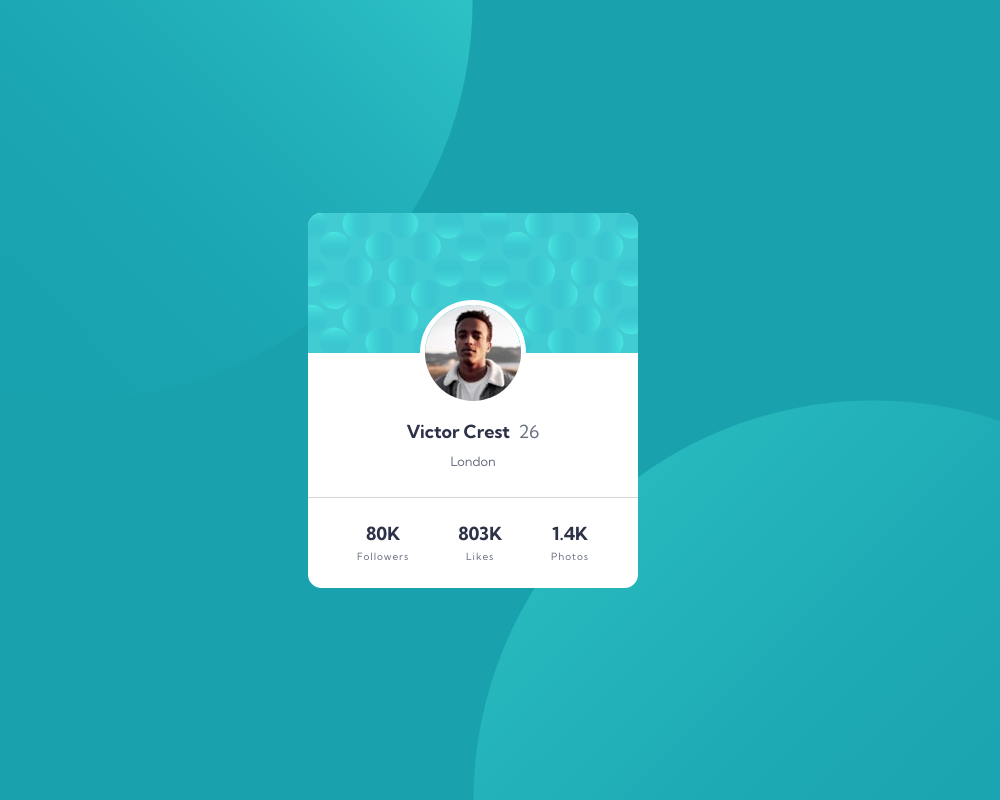
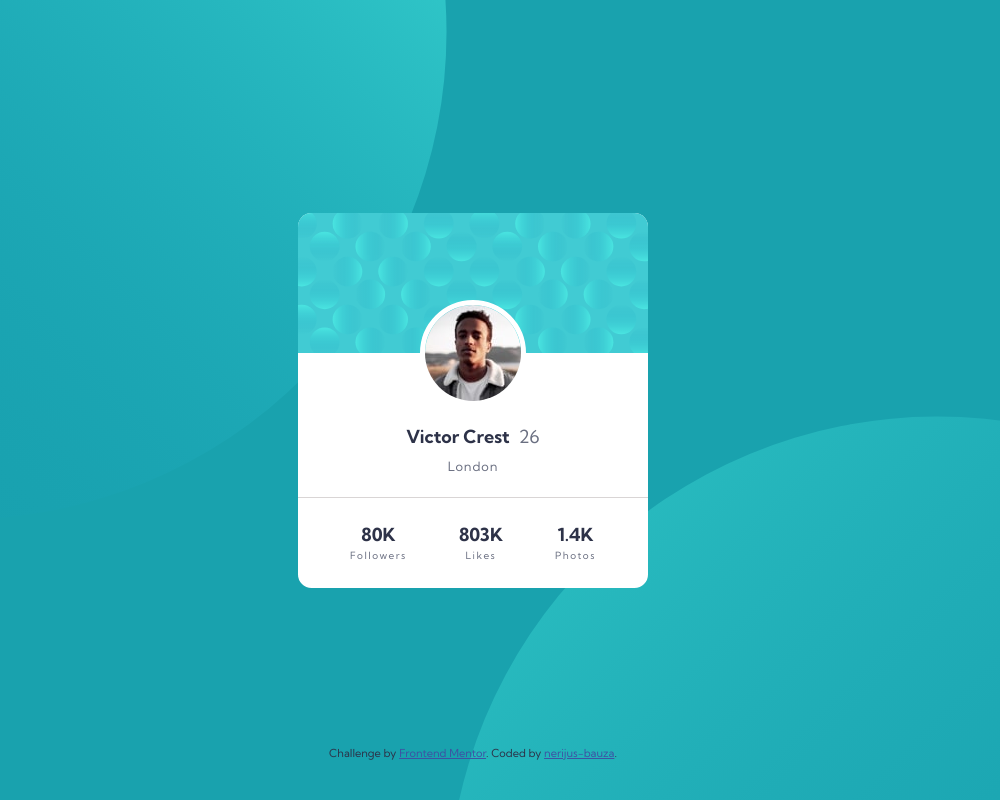
Before and after one commit to nerijus-bauza/fm-challenges-new_profile-card-component, a plain HTML site: page index.html in a window 1280 px wide. Shown: the whole page, without its empty margins (167-1167 px from the left). Drawn offline with Linux system fonts and the light colour scheme.

Commit message:
Final html and css

```diff
--- a/index.html
+++ b/index.html
@@ -13,17 +13,17 @@
 </head>
 <body>
   <div class="container">
-    <img src="./images/bg-pattern-top.svg" alt="" class="bg-top">
-    <img src="./images/bg-pattern-bottom.svg" alt="" class="bg-bottom">
+    <div class="card">
 
-    <div class="card">
       <header class="card__header">
         <img src="./images/image-victor.jpg" alt="profile picture" class="card__header-profile-img">
       </header>
+
       <main class="card__main">
         <div class="card__main-name">Victor Crest <span class="card__main-age">26</span></div>
         <div class="card__main-address">London</div>
       </main>
+
       <footer class="card__footer">
         <div class="card__footer-part">
           <div class="card__footer-number">80K</div>
@@ -38,13 +38,13 @@
           <div class="card__footer-text">Photos</div>
         </div>
       </footer>
+
     </div>
   </div>
 
-
   <div class="attribution">
     Challenge by <a href="https://www.frontendmentor.io?ref=challenge" target="_blank">Frontend Mentor</a>.
-    Coded by <a href="#">Your Name Here</a>.
+    Coded by <a href="https://github.com/nerijus-bauza" target="_blank">nerijus-bauza</a>.
   </div>
 </body>
 </html>
--- a/style.css
+++ b/style.css
@@ -1,3 +1,4 @@
+/* reset */
 *,
 *::before,
 *::after {
@@ -5,24 +6,26 @@
   margin: 0;
   padding: 0;
 }
+/* color variables */
 :root {
   --bg-main: hsl(185, 75%, 39%);
   --font-main: hsl(229, 23%, 23%);
   --font-secondary: hsl(227, 10%, 46%);
   --border: hsla(0, 5%, 48%, 0.3);
 }
+
 body {
   font-family: 'Kumbh Sans', sans-serif;
   font-size: 1.125rem;
   font-weight: 700;
   color: var(--font-main);
   background-color: var(--bg-main);
+  background-image: url('./images/bg-pattern-top.svg'), url('./images/bg-pattern-bottom.svg');
+  background-repeat: no-repeat, no-repeat;
+  background-position: right 45vw bottom 60vh, left 45vw top 54vh;
+  background-size: 600px, 600px;
 }
-.flex-centered {
-  display: flex;
-  justify-content: center;
-  align-items: center;
-}
+
 .container {
   height: 100vh;
   width: 100vw;
@@ -30,36 +33,19 @@ body {
   justify-content: center;
   align-items: center;
   position: relative;
-  overflow: hidden;
 }
 
-.bg-top {
-  width: 100vh;
-  position: absolute;
-  top: -50vh;
-  right: 50%;
-}
-.bg-bottom {
-  width: 100vh;
-  position: absolute;
-  bottom: -50vh;
-  left: 50%;
-}
-
-
 .card {
-  width: 330px;
-  /* height: 375px; */
+  width: 325px;
   background-color: white;
   border-radius: 0.75em;
   display: flex;
-  justify-content: center;
   align-items: center;
   flex-direction: column;
-  justify-content: flex-start;
   overflow: hidden;
   z-index: 1;
 }
+
 .card__header {
   width: 100%;
   height: 140px;
@@ -85,17 +71,18 @@ body {
   border-bottom: 1px solid var(--border);
 }
 .card__main-name {
-  padding: 40px 0 10px 0;
+  padding: 50px 0 10px 0;
 }
 .card__main-age {
   font-weight: 400;
   color: var(--font-secondary);
-  padding-left: 0.25em;
+  padding-left: 5px;
 }
 .card__main-address {
   color: var(--font-secondary);
   font-weight: 400;
   font-size: 0.8rem;
+  letter-spacing: 0.07em;
 }
 
 .card__footer {
@@ -110,10 +97,26 @@ body {
   color: var(--font-secondary);
   font-size: 0.555em;
   font-weight: 400;
-  letter-spacing: 0.1em;
-  padding-top: 0.555em;
+  letter-spacing: 0.15em;
+  padding-top: 0.33em;
 
 }
 
-.attribution { display: none; font-size: 11px; text-align: center; }
-.attribution a { color: hsl(228, 45%, 44%); }
+.attribution {
+  position: absolute;
+  bottom: 5vh; left: 0; right: 0;
+  font-size: 11px; font-weight: 400;
+  text-align: center;
+  z-index: 0;
+}
+.attribution a {
+  color: hsl(228, 45%, 44%);
+}
+
+@media (min-width: 375px) {
+  .card { width: 350px; }
+  body {
+    background-position: right 52vw bottom 35vh, left 48vw top 52vh;
+    background-size: auto, auto;
+  }
+}
```
